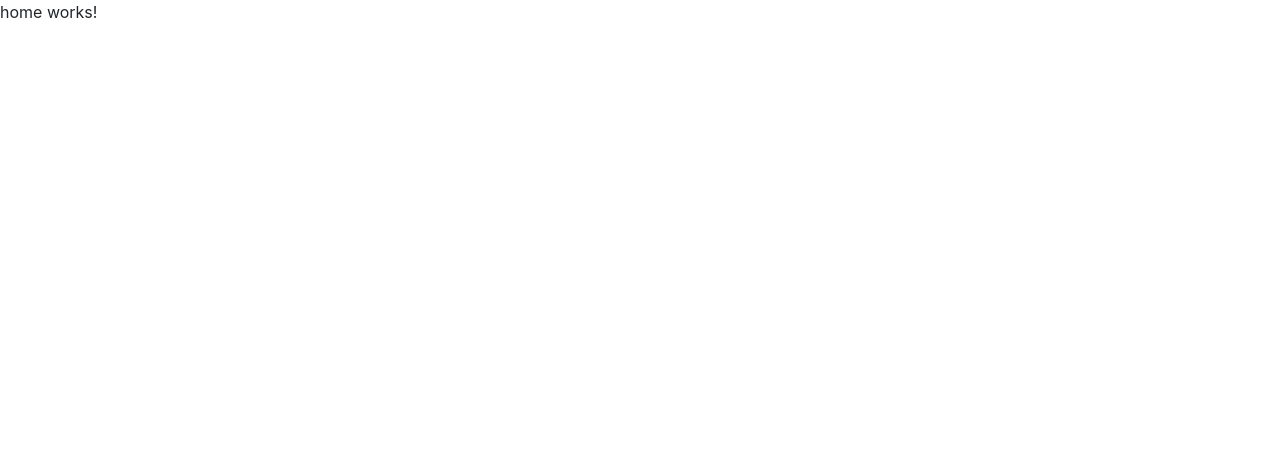
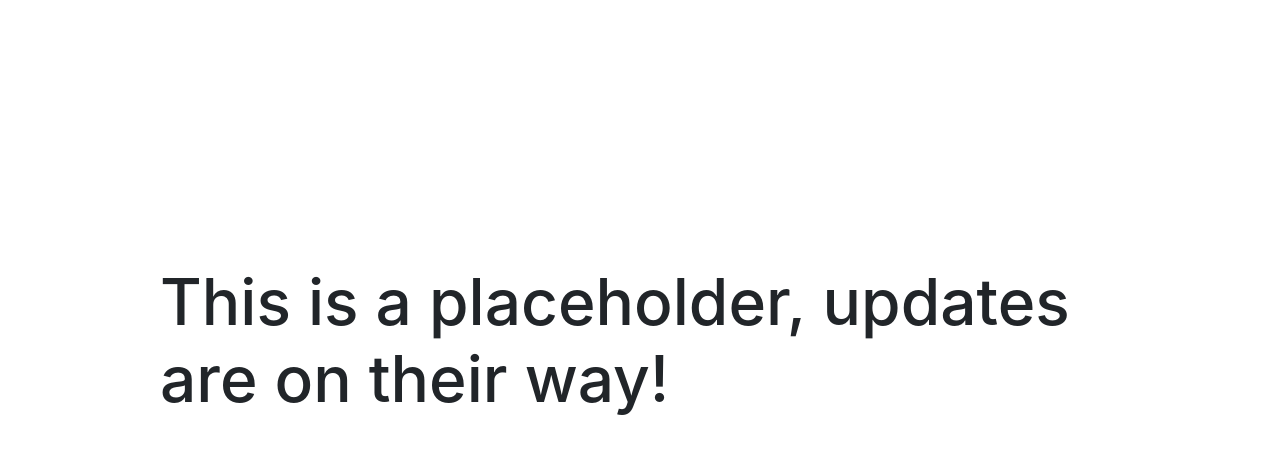
Before and after one commit to MCombs-92/Portfolio, an Angular app: page /home in a window 1280 px wide. Shown: the top 454 px of the page. Built offline with nearby package versions, Linux system fonts and the light colour scheme.

Commit message:
Finished work for initial prod build, placeholder staged for future updates

```diff
--- a/src/app/Home/home/home.component.css
+++ b/src/app/Home/home/home.component.css
@@ -0,0 +1,6 @@
+h2 {
+    font-size: 48pt;
+    width:75%;
+    margin: auto;
+    margin-top: 33vh;
+}
--- a/src/app/Home/home/home.component.html
+++ b/src/app/Home/home/home.component.html
@@ -1,3 +1,5 @@
-<p>
-  home works!
-</p>
+<div>
+
+<h2>This is a placeholder, updates are on their way!</h2>
+
+</div>
```
